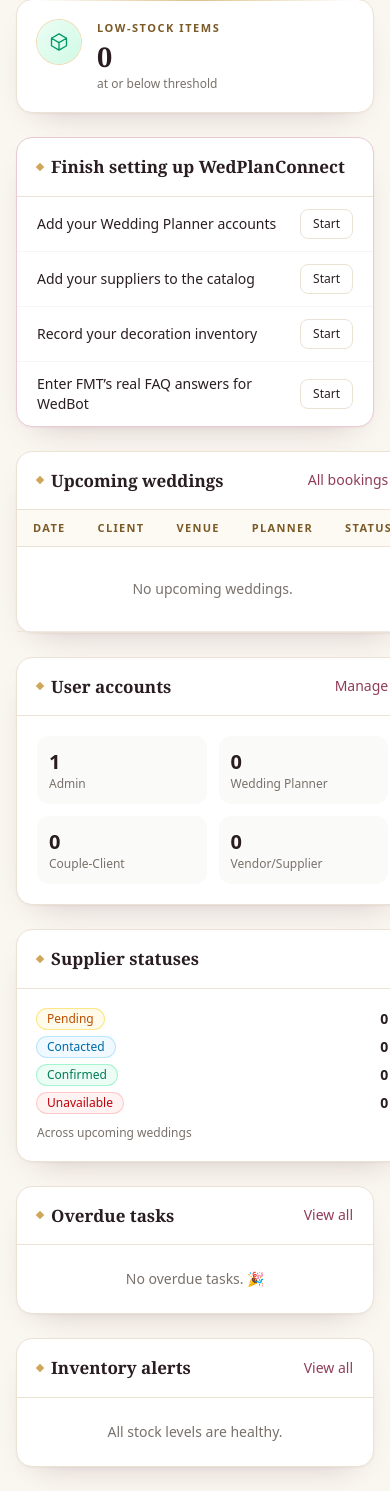
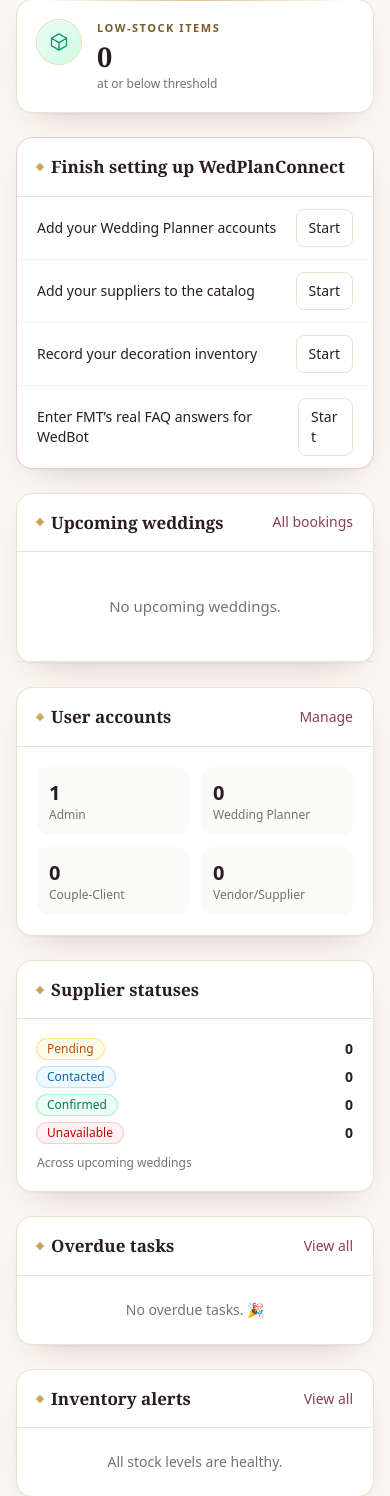
Before and after one commit to Capstone351/WedPlanConnect, a Laravel app: page /admin in a window 390 px wide. Shown: the part 682-2178 px from the top of the page. Run offline with Laravel 12, Linux system fonts and the light colour scheme; a user stored in the database is signed in; data comes from the database, SQL or seed files in the repository; data that the repository does not hold is empty; style sheets or scripts are compiled from the project's sources.

Commit message:
Make every page fit and work well on phones
Pages no longer slide sideways: stacked sections stay within the screen. On phones, tables show as labelled cards, buttons and icon buttons are bigger to tap, text boxes use 16px text so iPhones do not zoom in, the WedBot button shrinks to an icon, and the menu has a close button.

Co-Authored-By: Claude Opus 5.5 <noreply@anthropic.com>

```diff
--- a/wedplanconnect/resources/css/app.css
+++ b/wedplanconnect/resources/css/app.css
@@ -49,6 +49,15 @@
     }
     ::selection {
         @apply bg-gold-200 text-brand-900;
+    }
+    /* A grid column never grows wider than the screen to fit a wide table or long text;
+       the content wraps or scrolls inside it instead of pushing the whole page sideways. */
+    .grid > * {
+        min-width: 0;
+    }
+    /* Long emails, links and names wrap instead of overflowing on phones. */
+    main {
+        overflow-wrap: anywhere;
     }
 }
 
@@ -154,12 +163,13 @@
     .btn-outline {
         @apply border border-brand-200 bg-white text-brand-700 hover:border-gold-300 hover:bg-gold-50;
     }
+    /* Bigger on phones so they're easy to tap with a thumb. */
     .btn-sm {
-        @apply px-3 py-1.5 text-xs;
+        @apply px-3 py-2 text-sm sm:py-1.5 sm:text-xs;
     }
     /* Compact icon-only action (e.g. remove, archive) that turns red on hover. */
     .btn-icon {
-        @apply inline-grid size-8 cursor-pointer place-items-center rounded-lg text-stone-400 transition
+        @apply inline-grid size-10 sm:size-8 cursor-pointer place-items-center rounded-lg text-stone-400 transition
             hover:bg-red-50 hover:text-red-600 focus:outline-none focus-visible:ring-2 focus-visible:ring-red-300;
     }
 
@@ -172,7 +182,8 @@
         @apply mb-1 block text-sm font-medium text-stone-700;
     }
     .input {
-        @apply block w-full rounded-lg border border-line bg-white px-3 py-2 text-sm text-ink shadow-xs
+        /* 16px text on phones: iPhones zoom into any smaller text box when it's tapped. */
+        @apply block w-full rounded-lg border border-line bg-white px-3 py-2.5 text-base sm:py-2 sm:text-sm text-ink shadow-xs
             placeholder:text-stone-400 focus:border-gold-400 focus:ring-2 focus:ring-gold-200 focus:outline-none;
     }
     .input-error {
@@ -201,6 +212,57 @@
     }
     .table tbody tr:hover {
         @apply bg-gold-50/50;
+    }
+    /* Phones: each row becomes a small card, each cell a "Heading  value" line (labels come from app.js). */
+    @media (width < 40rem) {
+        .table thead {
+            @apply hidden;
+        }
+        .table, .table tbody, .table tr, .table td {
+            @apply block w-full;
+        }
+        .table tbody tr {
+            @apply border-b border-line px-4 py-3;
+        }
+        .table tbody td {
+            @apply flex min-h-8 items-center justify-between gap-4 border-0 px-0 py-1 text-right;
+        }
+        .table tbody td > * {
+            @apply min-w-0;
+        }
+        .table tbody td[data-label]::before {
+            content: attr(data-label);
+            @apply shrink-0 text-left text-[11px] font-semibold tracking-[0.1em] text-gold-700 uppercase;
+        }
+        /* Label on the left; everything in the cell (e.g. a name and its category) stacks on the right. */
+        .table tbody td[data-label]:not(:first-child) {
+            @apply grid grid-cols-[auto_minmax(0,1fr)] content-center items-center justify-items-end gap-x-4;
+        }
+        .table tbody td[data-label]:not(:first-child)::before {
+            grid-column: 1;
+            grid-row: 1;
+        }
+        .table tbody td[data-label]:not(:first-child) > * {
+            grid-column: 2;
+        }
+        /* The first column (usually the name) leads the card, without a label. */
+        .table tbody td:first-child {
+            @apply block pb-1.5 text-left text-[15px];
+        }
+        .table tbody td:first-child::before {
+            @apply hidden;
+        }
+        /* Cells without a heading (actions) and empty-state rows. */
+        .table tbody td:not([data-label]) {
+            @apply justify-end;
+        }
+        .table tbody td[colspan] {
+            @apply block text-center;
+        }
+        /* Inputs inside a table cell (status, quantity, dates) get a usable width beside their label. */
+        .table tbody td .input {
+            @apply w-40! max-w-full;
+        }
     }
 
     /* Badges */
@@ -233,3 +295,11 @@
     from { opacity: 0; transform: translateY(8px) scale(0.98); }
     to { opacity: 1; transform: none; }
 }
+
+/* Phones: every text box and dropdown uses 16px text, even compact ones styled "text-xs",
+   because iPhones zoom the whole page into any smaller one when it's tapped. */
+@media (width < 40rem) {
+    .input {
+        font-size: 1rem !important;
+    }
+}
--- a/wedplanconnect/resources/js/app.js
+++ b/wedplanconnect/resources/js/app.js
@@ -497,3 +497,16 @@ if (bot) {
         }
     });
 }
+
+// On phones, tables are shown as stacked cards. Each cell is labelled with its column heading
+// so "₱140,000.00" reads as "Total ₱140,000.00". Cells that already have a label are left alone.
+document.querySelectorAll('table.table').forEach((table) => {
+    const headings = [...table.querySelectorAll('thead th')].map((th) => th.textContent.trim());
+    table.querySelectorAll('tbody tr').forEach((row) => {
+        [...row.children].forEach((cell, i) => {
+            if (!cell.hasAttribute('data-label') && !cell.hasAttribute('colspan') && headings[i]) {
+                cell.setAttribute('data-label', headings[i]);
+            }
+        });
+    });
+});
--- a/wedplanconnect/resources/views/components/layouts/app.blade.php
+++ b/wedplanconnect/resources/views/components/layouts/app.blade.php
@@ -70,6 +70,7 @@
     <aside id="sidebar" class="lattice fixed inset-y-0 left-0 z-40 flex w-64 -translate-x-full flex-col bg-brand-950 text-white transition-transform lg:translate-x-0 print:hidden">
         <div class="pointer-events-none absolute inset-0 bg-gradient-to-b from-brand-800/90 via-brand-900/95 to-brand-950"></div>
         <div class="pointer-events-none absolute inset-y-0 right-0 w-px bg-gradient-to-b from-gold-400/0 via-gold-400/50 to-gold-400/0"></div>
+        <button type="button" data-sidebar-toggle class="absolute top-3 right-3 z-10 grid size-10 place-items-center rounded-lg text-xl text-gold-200 hover:bg-white/10 lg:hidden" aria-label="Close menu">✕</button>
         <a href="{{ route('dashboard') }}" class="relative flex flex-col items-center px-6 pt-7 pb-5 text-center">
             <span class="grid size-12 place-items-center rounded-full bg-gradient-to-b from-gold-200 to-gold-500 text-brand-900 shadow-[0_6px_18px_-6px_rgba(207,167,90,0.8)] ring-4 ring-gold-400/15">
                 <x-icon name="heart" class="size-6" />
```
Also changed, not shown: wedplanconnect/resources/views/components/chatbot.blade.php (+4 -3 lines).
